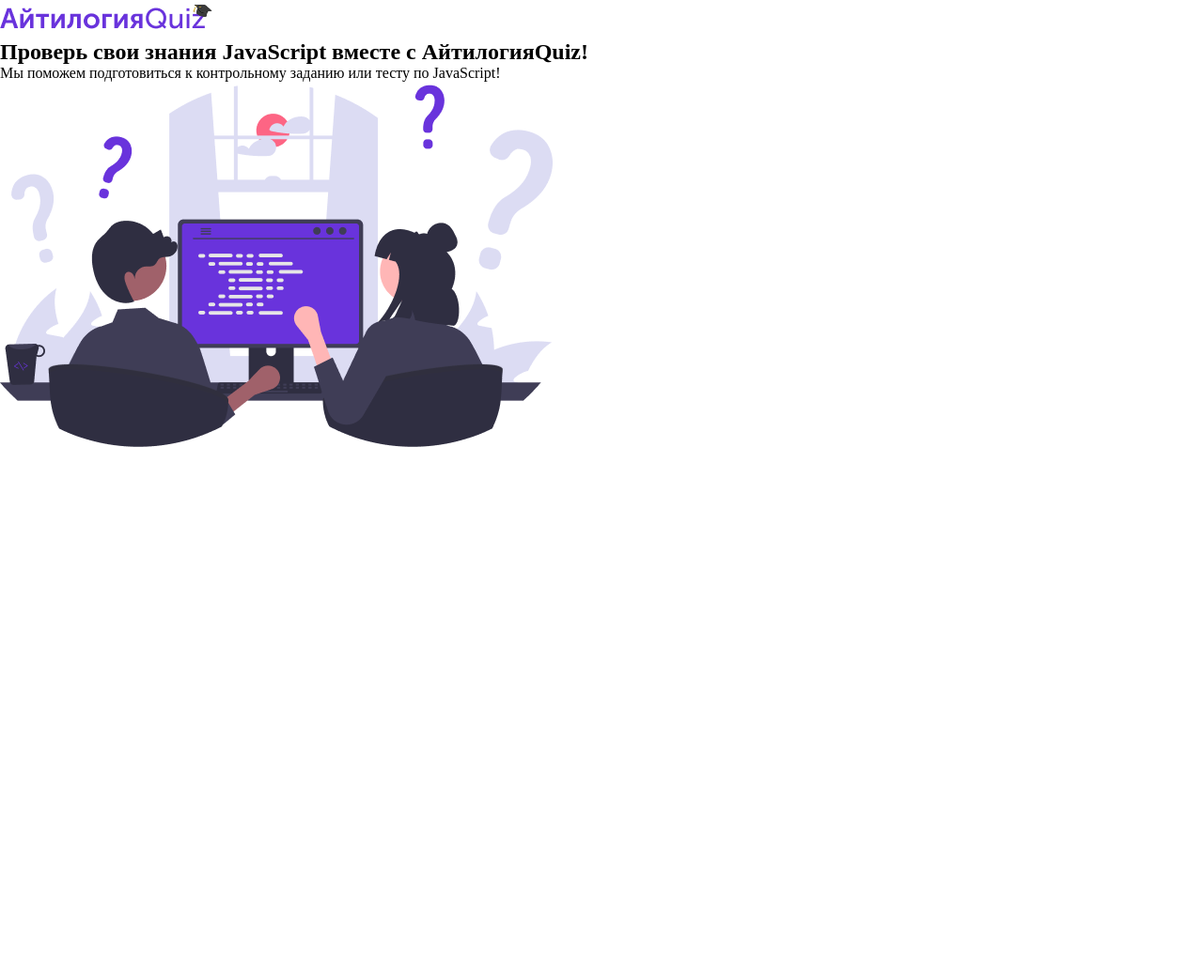
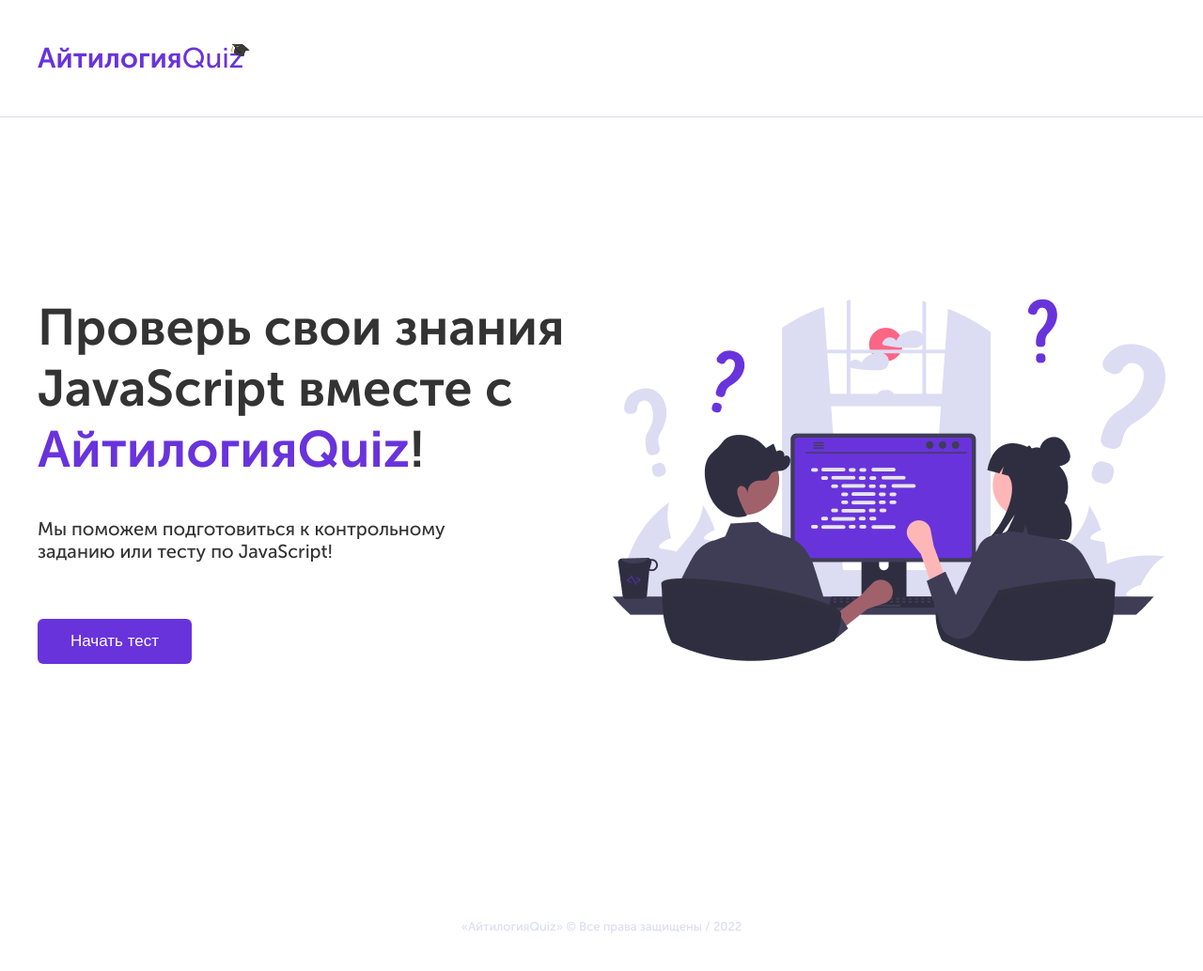
Before and after one commit to black3snake/Quiz, a website: page index.html in a window 1280 px wide. Shown: the whole page at 94% size. Before the commit the page ends 800 px from the top, so only its background shows below. Drawn offline with Linux system fonts and the light colour scheme.

Commit message:
task01 new branch

```diff
--- a/gulpfile.js
+++ b/gulpfile.js
@@ -21,7 +21,7 @@
         }
     });
     gulp.watch('./src/*.less', gulp.parallel('less'));
-    gulp.watch('./index.html').on('change', browserSync.reload);
+    gulp.watch('./*.html').on('change', browserSync.reload);
     gulp.watch('./scripts/script.js').on('change', browserSync.reload);
 })
 
--- a/index.html
+++ b/index.html
@@ -2,6 +2,8 @@
 <html lang="en">
 <head>
     <meta charset="UTF-8">
+
+    <link rel="stylesheet" href="dist/common.css">
     <link rel="stylesheet" href="dist/style.css">
     <link rel="stylesheet" href="dist/adaptive.css">
     <meta name="viewport" content="width=device-width, initial-scale=1.0">
@@ -18,8 +20,11 @@
 <section class="main">
     <div class="container">
         <div class="main__content">
-            <h1 class="main__title">Проверь свои знания JavaScript вместе с <span>АйтилогияQuiz!</span></h1>
+            <h1 class="main__title">Проверь свои знания JavaScript вместе с <span>АйтилогияQuiz</span>!</h1>
             <div class="main__description">Мы поможем подготовиться к контрольному заданию или тесту по JavaScript!</div>
+            <div class="main__action">
+                <button class="button">Начать тест</button>
+            </div>
         </div>
         <div class="main__image">
             <img src="images/main_image.png" alt="main image">
@@ -27,6 +32,9 @@
     </div>
 </section>
 
+<footer class="footer">
+    «АйтилогияQuiz» © Все права защищены / 2022
+</footer>
 
 <script src="scripts/script.js"></script>
 </body>
--- /dev/null
+++ b/src/common.less
@@ -0,0 +1,54 @@
+@colorText: #333333;
+
+* {
+    box-sizing: border-box;
+    margin: 0;
+    padding: 0;
+}
+
+body {
+    font-family: 'Museo Sans Cyrl', sans-serif;
+    color: @colorText;
+}
+
+@font-face {
+    font-family: 'Museo Sans Cyrl';
+    src: url('../fonts/MuseoSansCyrl-500.ttf');
+    font-weight: 500;
+}
+@font-face {
+    font-family: 'Museo Sans Cyrl bold';
+    src: url('../fonts/MuseoSansCyrl-700.ttf');
+    font-weight: 700;
+}
+
+.header {
+    padding: 42px 0 40px 0;
+    border-bottom: 1px solid #DCDCF3;
+}
+
+.container {
+    max-width: 1200px;
+    margin: 0 auto;
+}
+
+.button {
+    border: none;
+    border-radius: 6px;
+    padding: 14px 35px;
+    background: #6933dc;
+    font-size: 17px;
+    color: #fff;
+    cursor: pointer;
+    transition: 0.4s;
+    &:hover {
+        background: #2d0382;
+    }
+}
+
+.footer {
+    text-align: center;
+    padding: 40px 0;
+    font-size: 13px;
+    color: #dcdcf3;
+}
--- a/src/style.less
+++ b/src/style.less
@@ -1,20 +1,41 @@
-* {
-    box-sizing: border-box;
-    margin: 0;
-    padding: 0;
+
+.main {
+    padding-top: 190px;
+    padding-bottom: 231px;
+    .container {
+        display: flex;
+        align-items: center;
+        justify-content: space-between;
+        .main__content {
+            max-width: 588px;
+            .main__title {
+                font-size: 54px;
+                font-family: 'Museo Sans Cyrl bold', sans-serif;
+                span {
+                    color: #6933DC;
+                }
+            }
+            .main__description {
+                margin-top: 40px;
+                font-size: 20px;
+                max-width: 486px;
+            }
+            .main__action {
+                margin-top: 60px;
+                .button {
+                    //border: none;
+                    //border-radius: 6px;
+                    //padding: 14px 35px;
+                    //background: #6933dc;
+                    //font-size: 17px;
+                    //color: #fff;
+                    //cursor: pointer;
+                    //transition: 0.4s;
+                    //&:hover {
+                    //    background: #2d0382;
+                    //}
+                }
+            }
+        }
+    }
 }
-
-body {
-
-}
-
-@font-face {
-    font-family: 'Museo Sans Cyrl';
-    src: url('../fonts/MuseoSansCyrl-500.ttf');
-    font-weight: 500;
-}
-@font-face {
-    font-family: 'Museo Sans Cyrl';
-    src: url('../fonts/MuseoSansCyrl-700.ttf');
-    font-weight: 700;
-}
```
Also changed, not shown: form.html (added, +27 -0 lines), dist/common.css (added), dist/form.css (added), dist/style.css, src/form.less (added).
